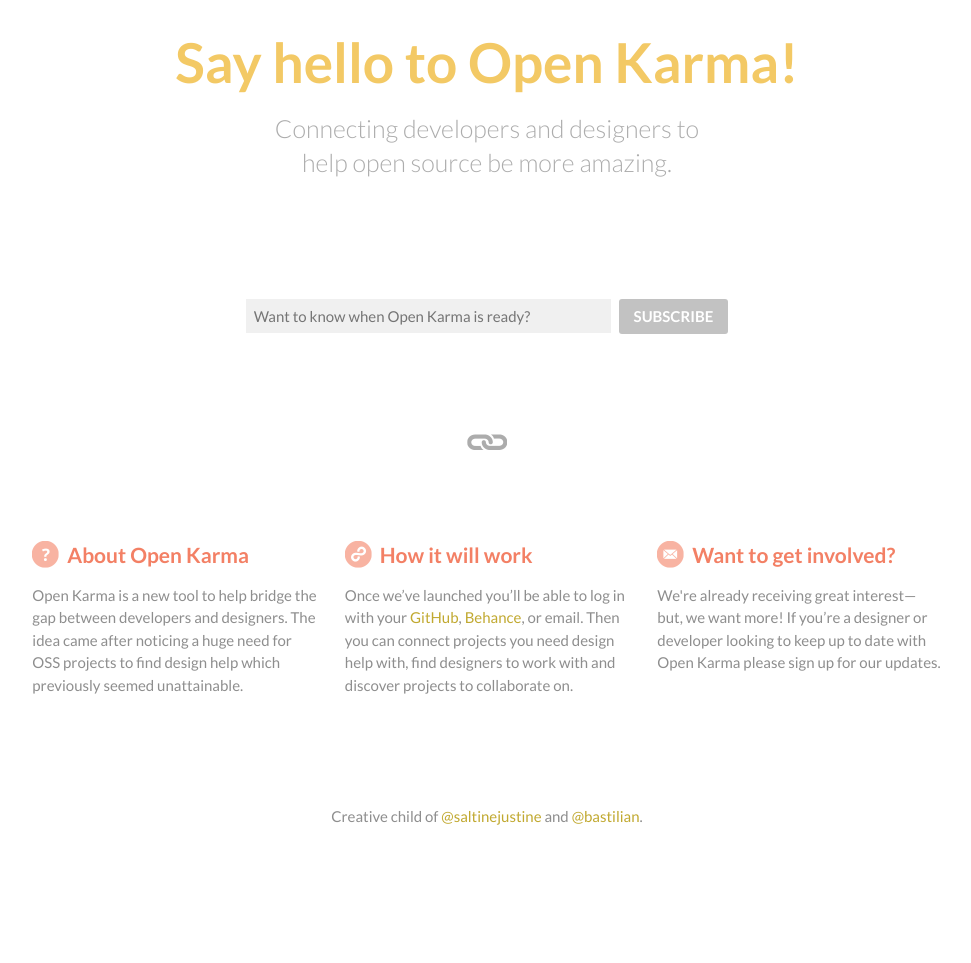
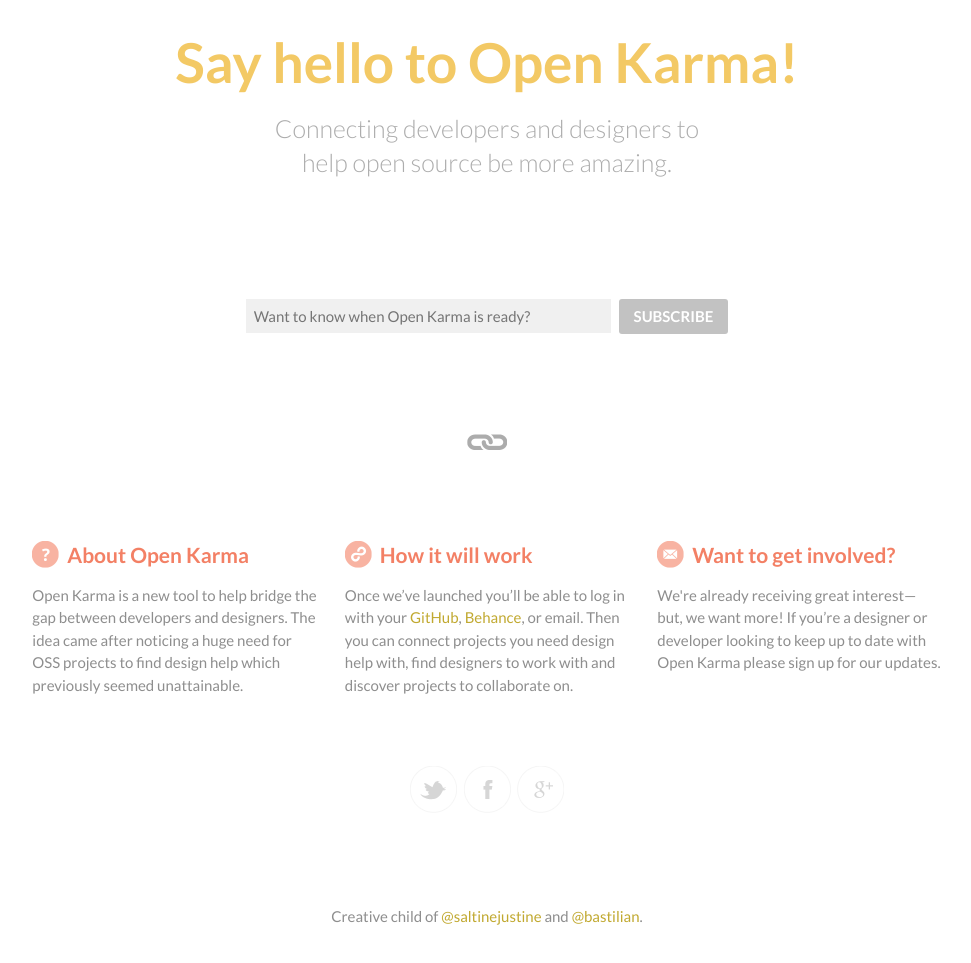
Before and after one commit to OpenKarma/open-karma.com, a plain HTML site: page index.html in a window 1280 px wide. Shown: the part 211-1174 px from the top of the page, without its empty margins (153-1124 px from the left). Before the commit the page ends 1097 px from the top, so only its background shows below. Drawn offline with Linux system fonts and the light colour scheme.

Commit message:
add social buttons

```diff
--- a/css/screen.css
+++ b/css/screen.css
@@ -152,6 +152,20 @@ input#newsletter-subscribe:hover {
 	max-width: 27px;
 	display: inline;
 }
+#social {
+  margin: 50px 0 0 0;
+  text-align: center;
+}
+#social li {display: inline-block;}
+#social li a {
+  display: inline-block;
+  width: 50px;
+  height: 50px;
+  text-indent: -9999px;
+  background: url(/img/social.png) 0 0 no-repeat;
+}
+#social li.fb a { background-position: -100px 0; }
+#social li.gp a { background-position: -50px 0; }
 
 footer {
 	width: 100%;
--- a/index.html
+++ b/index.html
@@ -72,9 +72,17 @@
 			<h2>Want to get involved?</h2>
 			<p class="more-info">We're already receiving great interest&mdash; but, we want more! If you’re a designer or developer looking to keep up to date with Open Karma please sign up for our updates.</p>
 		</div>
+      <div class="columns">
+        <ul id="social">
+          <li class="tw"><a href="https://twitter.com/OpenKarmaDesign">Follow Open Karma on Twitter</a></li>
+          <li class="fb"><a href="https://facebook.com/openkarma">Like Open Karma on Faccebook</a></li>
+          <li class="gp"><a href="https://plus.google.com/102720264504681676145">Add Open Karam to your circle on Google+</a></li>
+        </ul>
+      </div>
 	</section>
 
 	<footer>
+
 		<div class="row">
 			<div class="large-12 columns">
 				<p>Creative child of <a href="http://twitter.com/saltinejustine" target="_blank">@saltinejustine</a> and <a href="http://twitter.com/bastilian" target="_blank">@bastilian</a>.</p>
```
Also changed, not shown: img/social.png (added).
